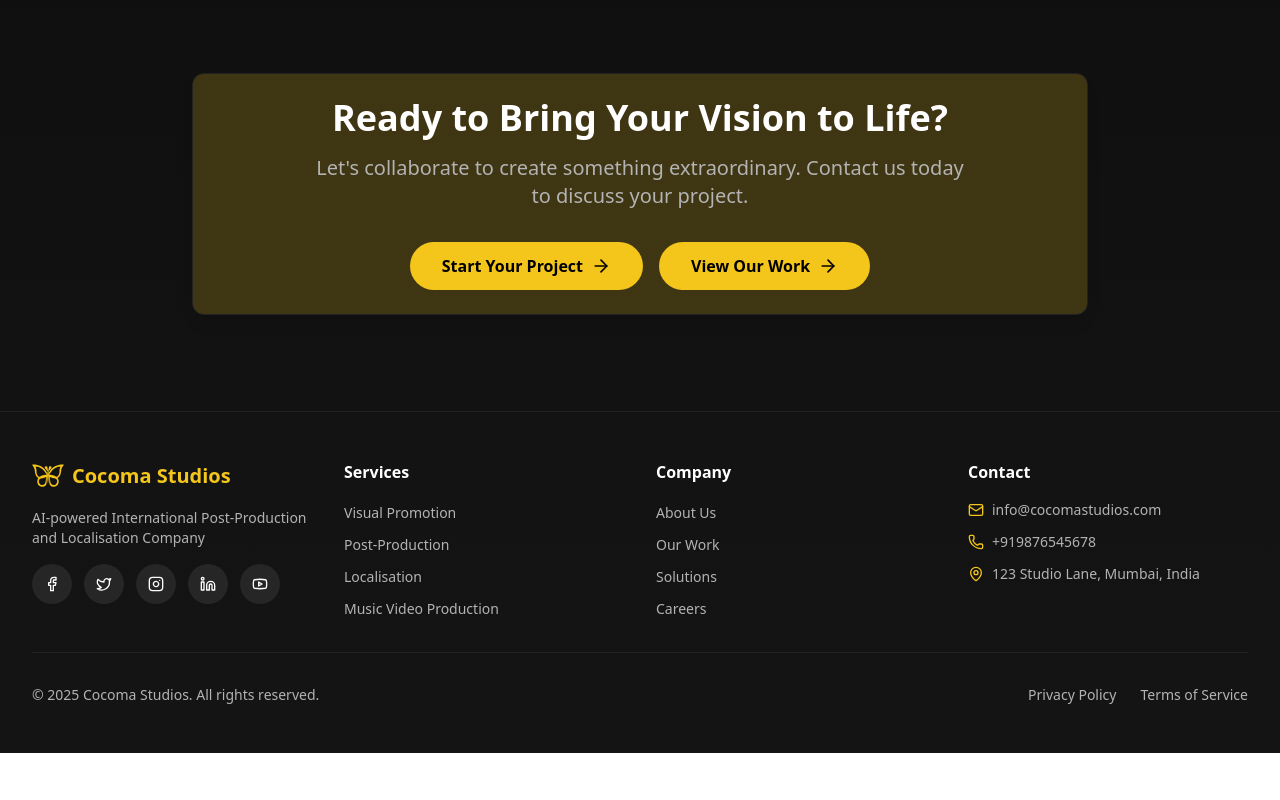
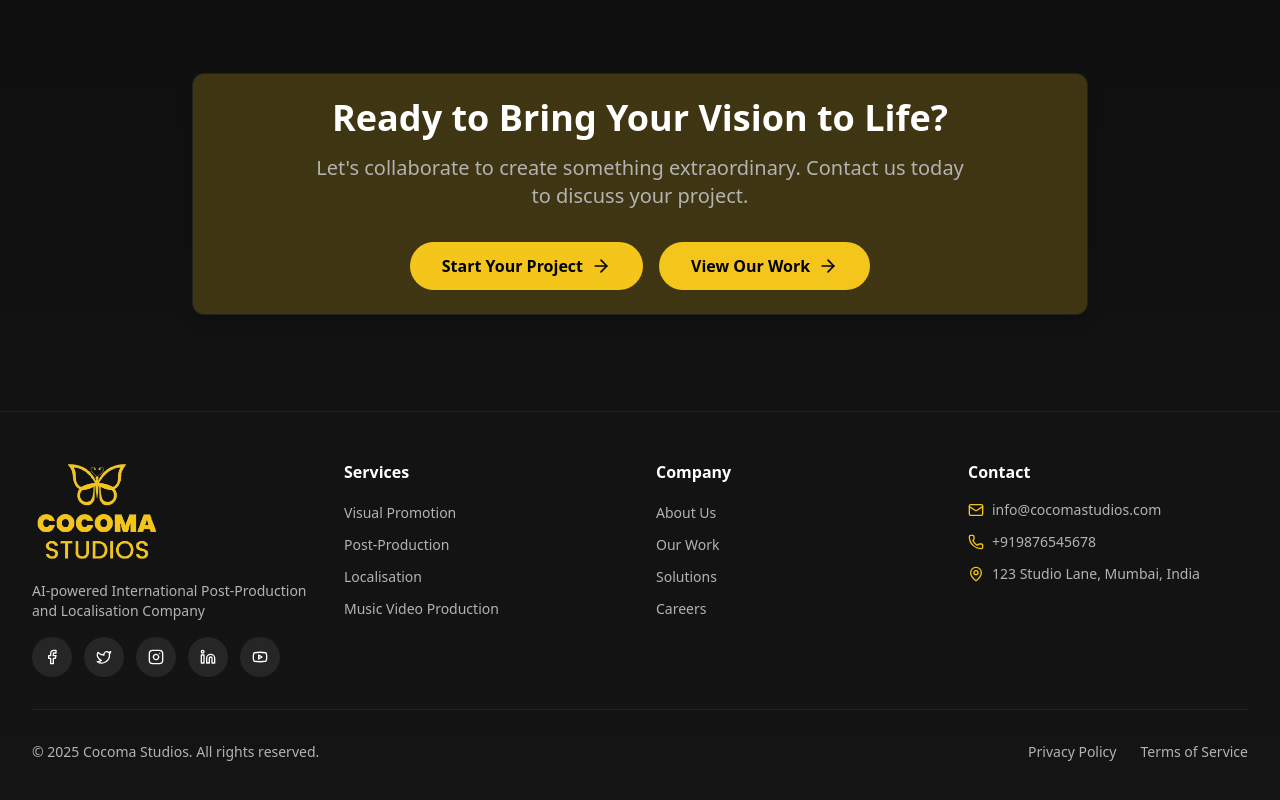
Before and after one commit to anshukumar2708/cocoma-studios, a Next.js app: page / in a window 1280 px wide. Shown: the part 2405-3205 px from the top of the page. Before the commit the page ends 3158 px from the top, so only its background shows below. Built offline with nearby package versions, Linux system fonts and the light colour scheme.

Commit message:
change logo in footer

```diff
--- a/src/components/Footer.tsx
+++ b/src/components/Footer.tsx
@@ -1,7 +1,7 @@
 import { Mail, Phone, MapPin, Facebook, Twitter, Instagram, Linkedin, Youtube } from "lucide-react";
 import Image from "next/image";
 import Link from "next/link";
-import logo from "../assets/logo.svg";
+import logo from "../assets/logo.png";
 
 const Footer = () => {
   const services = [
@@ -30,8 +30,8 @@
           {/* Brand */}
           <div>
             <Link href="/" className="flex items-center gap-2 mb-4 group">
-              <Image src={logo} className='w-8 h-8' alt='logo' />
-              <span className="text-xl font-bold gradient-text">Cocoma Studios</span>
+              <Image src={logo} className='w-32 h-22' alt='logo' />
+              {/* <span className="text-xl font-bold gradient-text">Cocoma Studios</span> */}
             </Link>
             <p className="text-muted-foreground text-sm mb-4">
               AI-powered International Post-Production and Localisation Company
--- a/src/components/Header.tsx
+++ b/src/components/Header.tsx
@@ -30,8 +30,7 @@
         <div className="flex justify-between items-center h-20">
           {/* Logo */}
           <Link href="/" className="flex items-center gap-2 group">
-            {/* <Sparkles className="w-10 h-10 text-primary group-hover:animate-glow transition-all" /> */}
-            <Image src={logo} className='w-10 h-10' alt='logo' />
+            <Image src={logo} className='w-12 h-12' alt='logo' />
             <span className="text-3xl font-bold gradient-text">Cocoma Studios</span>
           </Link>
 
```
Also changed, not shown: src/assets/logo.png (added), 1 other file (tests, documents, lock files or other folders).
